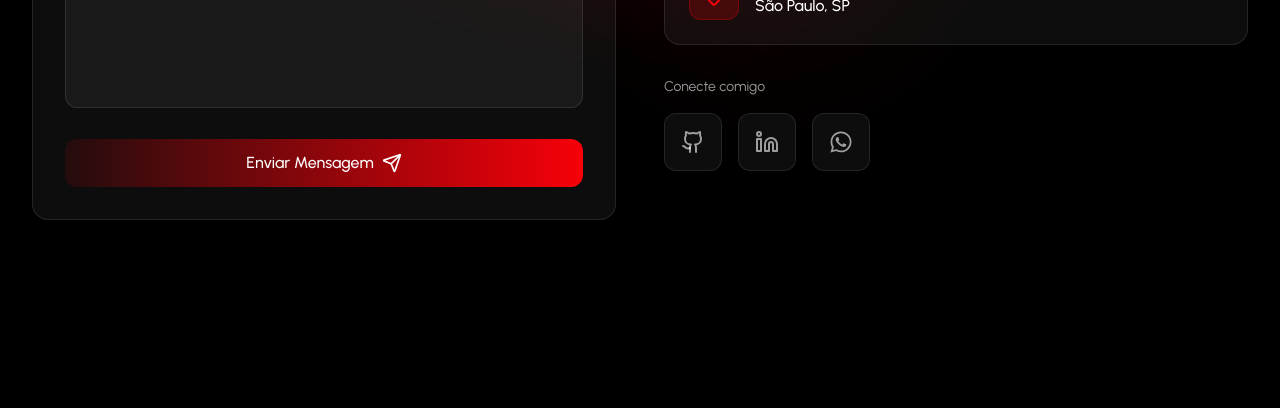
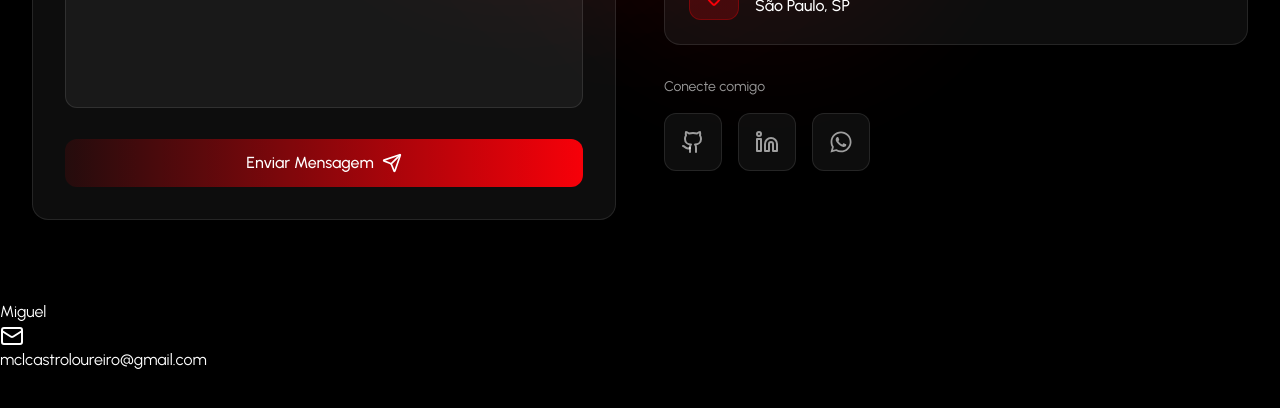
Before and after one commit to miccaaz/personal-portfolio-micz, a React (Vite) app: page / in a window 1280 px wide. Shown: the part 4404-4812 px from the top of the page. Built offline with nearby package versions, Linux system fonts and the light colour scheme.

Commit message:
Adiciona componente Footer: implementa seção de rodapé com informações de contato e ícones sociais

```diff
--- a/src/App.jsx
+++ b/src/App.jsx
@@ -5,6 +5,7 @@ import About from './components/sections/About';
 import Skills from './components/sections/Skills';
 import Projects from './components/sections/Projects';
 import Contact from './components/sections/Contact';
+import Footer from './components/layout/Footer';
 
 const App = () => {
   return (
@@ -19,6 +20,7 @@ const App = () => {
         <Contact />
       </main>
 
+      <Footer />
     </div>
   );
 };
--- a/src/components/layout/Footer.jsx
+++ b/src/components/layout/Footer.jsx
@@ -1,8 +1,58 @@
 import React from 'react'
+import { Github, Linkedin, Dribbble, Mail, MapPin, Heart } from 'lucide-react'
+import { FaWhatsapp } from 'react-icons/fa';
+import { PERSONAL_INFO, SOCIAL_LINKS, NAV_LINKS } from '../../utils/constants'
+import { scrollToSection } from '../../hooks/useScrollSpy'
+import FadeIn from '../animations/FadeIn'
 
 const Footer = () => {
+
+  const socialIcons = {
+    github: Github,
+    linkedin: Linkedin,
+    whatsapp: FaWhatsapp
+  }
+
   return (
-    <div>Footer</div>
+    <footer className=''>
+      <div className=''>
+        <div className='' />
+        <div className='' />
+      </div>
+
+      <div className=''>
+        <div className=''>
+          <FadeIn delay={0}>
+            <div>
+              <h3 className=''>
+                {PERSONAL_INFO.name.split(' ')[0]}
+              </h3>
+              <p className=''>
+                {PERSONAL_INFO.tagline}
+              </p>
+
+              <div className=''>
+                <a
+                  href={`mailto:${PERSONAL_INFO.email}`}
+                  className=''
+                >
+                  <div className=''>
+                    <Mail className='' />
+                  </div>
+                  <span className=''>
+                    {PERSONAL_INFO.email}
+                  </span>
+                </a>
+
+
+
+
+              </div>
+            </div>
+          </FadeIn>
+        </div>
+      </div>
+    </footer>
   )
 }
 
--- a/src/components/sections/Contact.jsx
+++ b/src/components/sections/Contact.jsx
@@ -1,8 +1,8 @@
 import React, { useState } from 'react'
 import { Mail, MapPin, Linkedin, Github, Send, MessageSquare } from 'lucide-react'
+import { FaWhatsapp } from 'react-icons/fa';
 import { PERSONAL_INFO, SOCIAL_LINKS } from '../../utils/constants'
 import FadeIn from '../animations/FadeIn'
-import { FaWhatsapp } from 'react-icons/fa';
 
 function Contact() {
   const [formData, setFormData] = useState({
```
